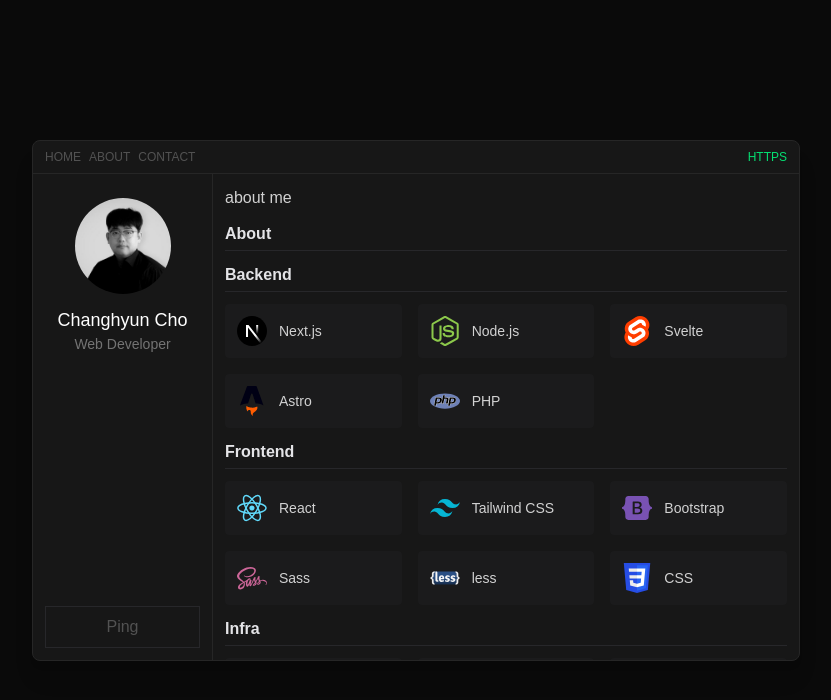
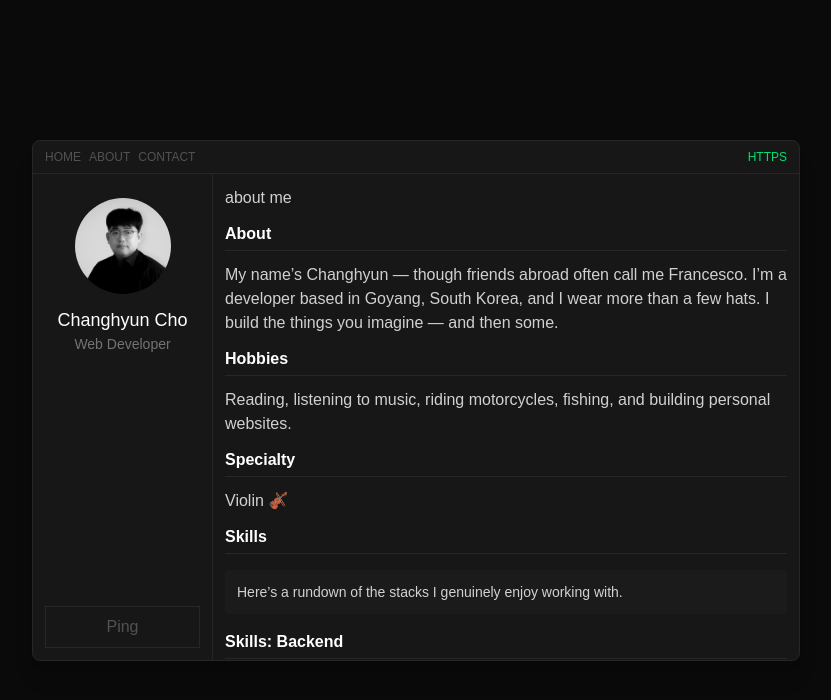
Before and after one commit to changhyunme/changhyun.me, a Next.js app: page /about in a window 1280 px wide. Shown: the top 700 px of the page, without its empty margins (224-1055 px from the left). Built offline with nearby package versions, Linux system fonts and the light colour scheme.

Commit message:
add about

```diff
--- a/app/about/page.jsx
+++ b/app/about/page.jsx
@@ -5,8 +5,9 @@ import NameCard from "@/components/NameCard";
 import PingBtn from "@/components/PingButton";
 import Grid from "@/components/ui/Grid";
 import GridTechItem from "@/components/ui/GridTechItem";
-
 import Header from "@/components/ui/Header";
+import SpanBox from "@/components/ui/SpanBox";
+import Blockquote from "@/components/ui/Blockquote";
 
 export default function Home()
 {
@@ -19,40 +20,77 @@ export default function Home()
       <ContentBody className="text-white/80">
           about me
           <Header>About</Header>
+            My name’s Changhyun — though friends abroad often call me Francesco. I’m a developer based in Goyang, South Korea, and I wear more than a few hats. I build the things you imagine — and then some.
 
-          <Header>Backend</Header>
+          <Header>Hobbies</Header>
+            Reading, listening to music, riding motorcycles, fishing, and building personal websites.
+
+          <Header>Specialty</Header>
+            Violin 🎻
+
+          <Header>Skills</Header>
+          <Blockquote>
+            Here’s a rundown of the stacks I genuinely enjoy working with.
+          </Blockquote>
+
+
+          <Header>Skills: Backend</Header>
           <Grid>
-            <GridTechItem name="Next.js" icon="nextjs" size="30" />
-            <GridTechItem name="Node.js" icon="nodejs" size="30" />
-            <GridTechItem name="Svelte" icon="svelte" size="30" />
-            <GridTechItem name="Astro" icon="astro" size="30" />
+            <GridTechItem name="Next.js" icon="nextjs" size="30" star="1" />
+            <GridTechItem name="Node.js" icon="nodejs" size="30" star="1" />
+            <GridTechItem name="SvelteKit" icon="svelte" size="30" />
+            <GridTechItem name="Astro" icon="astro" size="30" heart="1" />
             <GridTechItem name="PHP" icon="php" size="30" />
           </Grid>
+          <Blockquote>
+            Built this site with Next.js + Tailwind. Pretty much my go-to stack these days.
+          </Blockquote>
 
-          <Header>Frontend</Header>
+          <Header>Skills: Frontend</Header>
           <Grid>
-            <GridTechItem name="React" icon="react" size="30" />
-            <GridTechItem name="Tailwind CSS" icon="tailwind" size="30" />
+            <GridTechItem name="React" icon="react" size="30" star="1" />
+            <GridTechItem name="Tailwind CSS" icon="tailwind" size="30" star="1" />
             <GridTechItem name="Bootstrap" icon="bootstrap" size="30" />
             <GridTechItem name="Sass" icon="sass" size="30" />
-            <GridTechItem name="less" icon="less" size="30" />
+            <GridTechItem name="less" icon="less" size="30" heart="1"/>
             <GridTechItem name="CSS" icon="css3" size="30" />
           </Grid>
+          <Blockquote>
+            Been rocking Less for like a decade. Still hits different.
+          </Blockquote>
 
-          <Header>Infra</Header>
+          <Header>Skills: Infra</Header>
           <Grid>
             <GridTechItem name="AWS" icon="aws" size="30" />
             <GridTechItem name="Clodflare" icon="clodflare" size="30" />
             <GridTechItem name="Serverless" icon="serverless" size="30" />
+            <GridTechItem name="nginx" icon="" size="30" />
+            <GridTechItem name="apache" icon="" size="30" />
           </Grid>
+          <Blockquote>
+            Kinda obsessed with serverless stuff lately — Vercel’s been a game changer.
+          </Blockquote>
 
-          <Header>Tools</Header>
+          <Header>Skills: Tools</Header>
           <Grid>
           <GridTechItem name="Figma" icon="figma" size="30" />
-            <GridTechItem name="Designer" icon="affinityDesigner" size="30" />
+            <GridTechItem name="Designer" icon="affinityDesigner" size="30" star="1" />
             <GridTechItem name="Publisher" icon="affinityPublisher" size="30" />
             <GridTechItem name="Illustrator" icon="illustrator" size="30" />
           </Grid>
+          <Blockquote>
+            Affinity Designer is way cheaper than Illustrator — and honestly, just works better for most use cases.
+          </Blockquote>
+          <Header>Skills: Others</Header>
+          <Grid>
+            <SpanBox className="text-sm">Wordpress</SpanBox>
+            <SpanBox className="text-sm">GNUBoard (legacy)</SpanBox>
+            <SpanBox className="text-sm">XE (legacy)</SpanBox>
+            <SpanBox className="text-sm">Umlang</SpanBox>
+          </Grid>
+          <Blockquote>
+            Once cutting-edge, now just tech fossils I used to swear by.
+          </Blockquote>
       </ContentBody>
     </ContentWrapper>
   );
--- /dev/null
+++ b/components/ui/Blockquote.jsx
@@ -0,0 +1,8 @@
+const Blockquote = ({ children }) => {
+    return (
+        <blockquote className="bg-zinc-800/30 rounded-sm p-3 my-4 text-sm">
+            {children}
+        </blockquote>
+    );
+}
+export default Blockquote;
--- a/components/ui/GridTechItem.jsx
+++ b/components/ui/GridTechItem.jsx
@@ -1,11 +1,24 @@
 import TechIcon from "@/components/ui/TechIcon";
 
-const GridTechItem = ({ name, icon, size }) => {
+const GridTechItem = ({ name, icon, size, star=0, heart=0 }) => {
     return (
-        <div className="col-span-1 bg-zinc-800/30 rounded-sm p-3 flex flex-row items-center gap-3 text-sm">
+        <div className="relative col-span-1 bg-zinc-800/30 rounded-sm p-3 flex flex-row items-center gap-3 text-sm">
             <TechIcon name={icon} size={size} />
             <div>
                 {name}
+            </div>
+            <div className="absolute bottom-2 right-2 flex flex-row items-center gap-1">
+                {star > 0 && Array.from({ length: star }, (_, i) => (
+                    <svg key={i} xmlns="http://www.w3.org/2000/svg" width="12" height="12" fill="currentColor" className="bi bi-star-fill text-yellow-400" viewBox="0 0 16 16">
+                        <path d="M3.612 15.443c-.396.195-.854-.149-.768-.57l1.4-5.03L.173 6.545c-.392-.392-.236-1.071.283-1.071h5.18l1.64-5.658c.2-.693 1.2-.693 1.4 0l1.64 5.658h5.18c.519 0 .675.68.283 1.071l-4.07 3.298 1.4 5.03c.086.421-.372.765-.768.57L8 13.187l-4.388 2.256z"/>
+                    </svg>
+                ))}
+
+                {heart > 0 && Array.from({ length: heart }, (_, i) => (
+                    <svg key={i} xmlns="http://www.w3.org/2000/svg" width="12" height="12" fill="currentColor" className="bi bi-star-fill text-pink-500" viewBox="0 0 32 32">
+                        <path fill="currentColor" d="M22.5 5c-2.892 0-5.327 1.804-6.5 2.854C14.827 6.804 12.392 5 9.5 5C5.364 5 2 8.364 2 12.5c0 2.59 2.365 4.947 2.46 5.041L16 29.081l11.534-11.534C27.635 17.447 30 15.09 30 12.5C30 8.364 26.636 5 22.5 5"/>
+                    </svg>
+                ))}
             </div>
         </div>
 );
--- a/components/ui/Header.jsx
+++ b/components/ui/Header.jsx
@@ -1,6 +1,6 @@
 const Header = ({children, type}) => {
     return (
-        <h1 className="text-md text-zinc-200 font-bold pb-1 my-3 border-b-1 border-zinc-800">
+        <h1 className="text-md text-white font-bold pb-1 my-3 border-b-1 border-zinc-800">
             {children}
         </h1>
     )
--- /dev/null
+++ b/components/ui/SpanBox.jsx
@@ -0,0 +1,8 @@
+const SpanBox = ({ children, className }) => {
+    return (
+        <span className={`bg-zinc-800/30 rounded-sm p-3 text-sm ${className}`}>
+            {children}
+        </span>
+    );
+}
+export default SpanBox;
```
